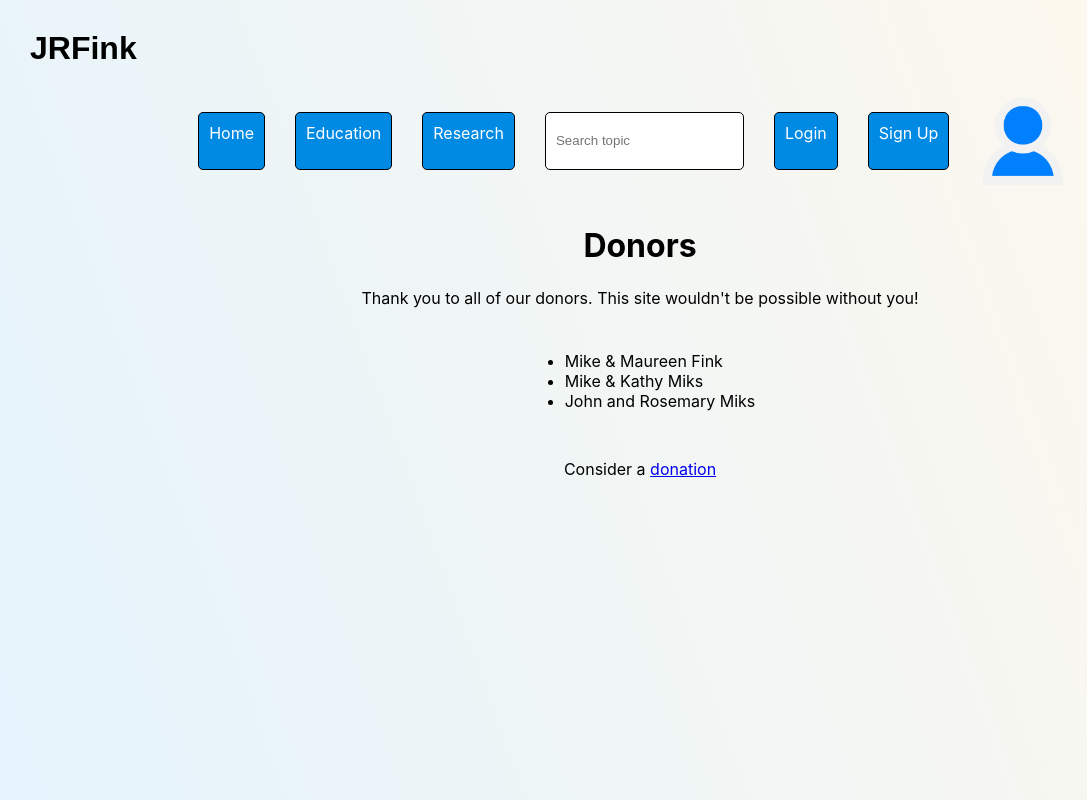
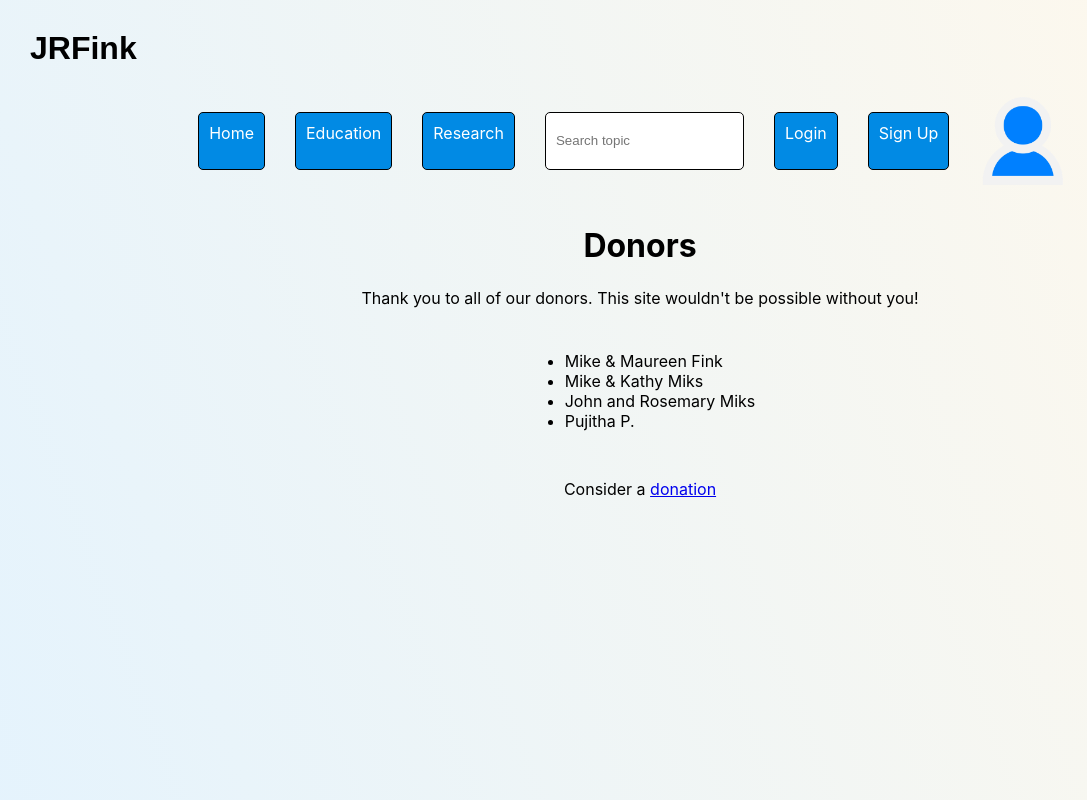
Before and after one commit to JRFink/jrfphyspagesnew, a Next.js app: page /legal/donor in a window 1280 px wide. Shown: the top 800 px of the page, without its empty margins (0-1087 px from the left). Built offline with nearby package versions, Linux system fonts and the light colour scheme.

Commit message:
Update index.tsx

```diff
--- a/pages/legal/donor/index.tsx
+++ b/pages/legal/donor/index.tsx
@@ -17,6 +17,7 @@ const Donor = () => {
                         <li>Mike & Maureen Fink</li>
                         <li>Mike & Kathy Miks</li>
                         <li>John and Rosemary Miks</li>
+<li>Pujitha P&#46;</li>
                     </ul>
             </div>
             <br></br>
```
